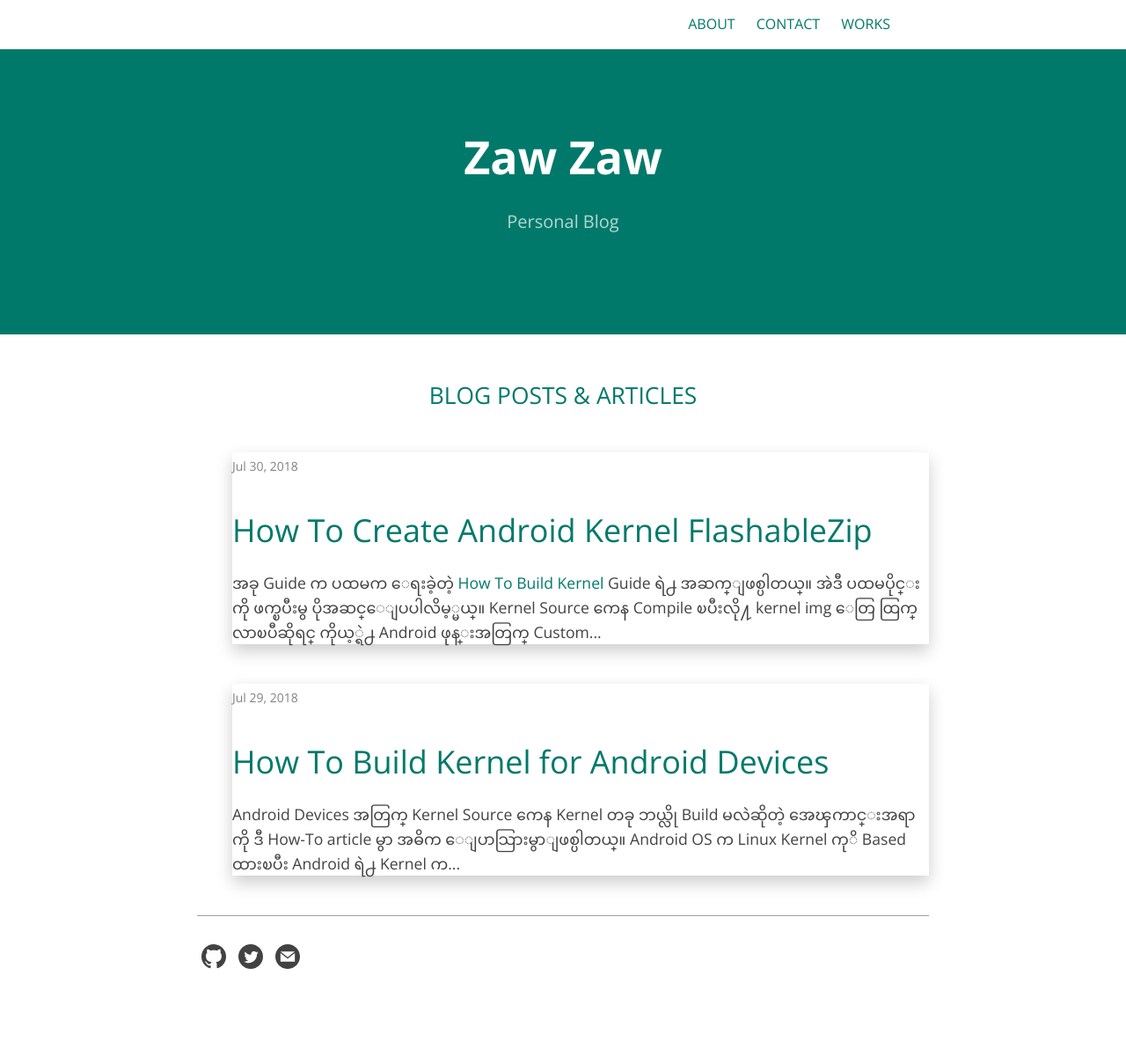
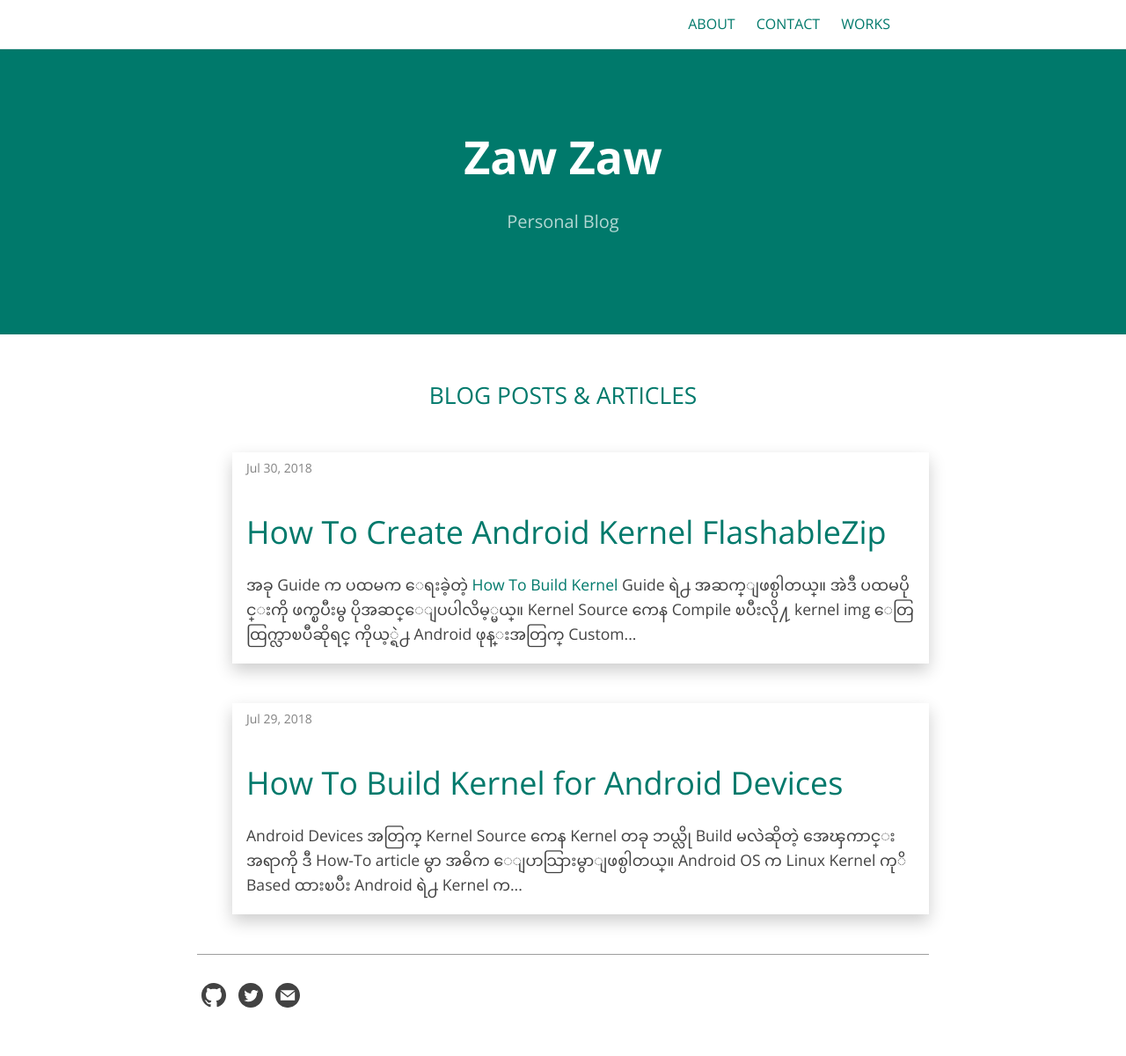
Before and after one commit to zawzaww/zawzaww.github.io, a Jekyll site: the page built from index.md, in a window 1280 px wide. Shown: the whole page at 88% size. Built offline with Jekyll 4.4.1, drawn with Linux system fonts in a browser that asks for light colours; before the commit the page ends 1157 px from its top, so only the background shows below that.

Commit message:
_layouts: Update cardstyle container

```diff
--- a/_layouts/home.html
+++ b/_layouts/home.html
@@ -15,14 +15,14 @@
         <li>
 
           <div class="card">
-          {% assign date_format = site.cayman-blog.date_format | default: "%b %-d, %Y" %}
-          <span class="post-meta">{{ post.date | date: date_format }}</span>
+           <div class="container">
+            {% assign date_format = site.cayman-blog.date_format | default: "%b %-d, %Y" %}
+            <span class="post-meta">{{ post.date | date: date_format }}</span>
 
-          <h2>
-            <a class="post-link" href="{{ post.url | relative_url }}" title="{{ post.title }}">{{ post.title | escape }}</a>
-          </h2>
+            <h2><a class="post-link" href="{{ post.url | relative_url }}" title="{{ post.title }}">{{ post.title | escape }}</a></h2>
 
-          <span>{{ post.excerpt | markdownify | truncatewords: 30 }}</span>
+            <span>{{ post.excerpt | markdownify | truncatewords: 30 }}</span>
+           </div>
           </div>
 
         </li>
```
